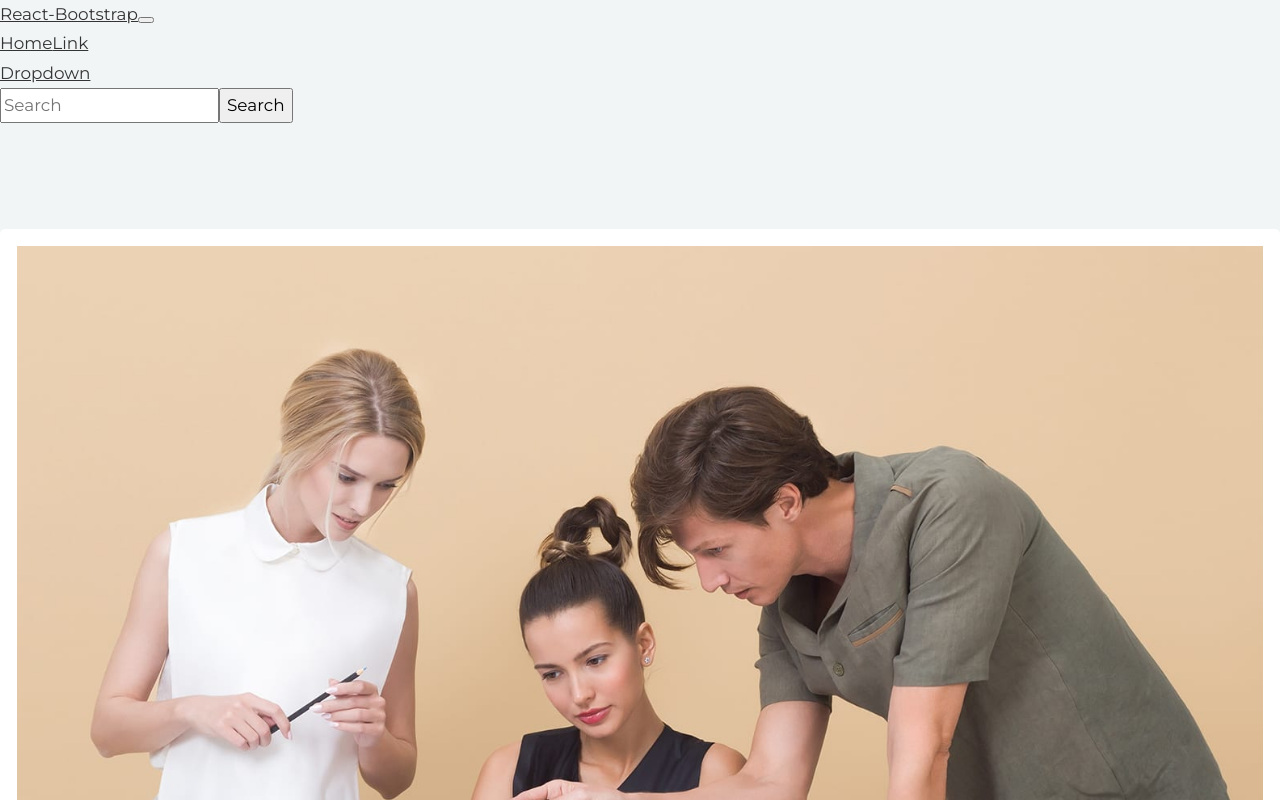
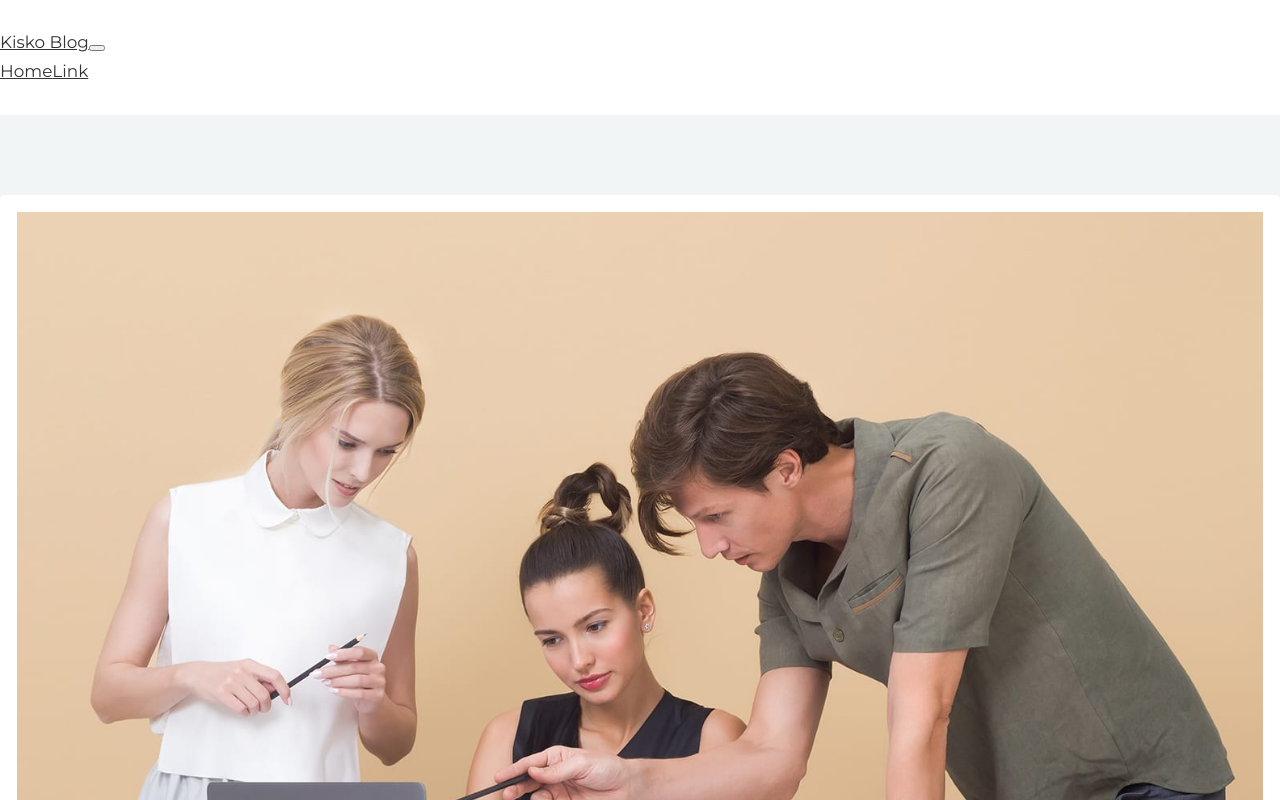
Before and after one commit to Mushfiqur06/kisko-blog-with-gatsby, a Gatsby site: page / in a window 1280 px wide. Built offline with nearby package versions, Linux system fonts and the light colour scheme; Gatsby itself is replaced by a stand-in of ours.

Commit message:
Remove site meta title

```diff
--- a/src/components/header.js
+++ b/src/components/header.js
@@ -1,38 +1,21 @@
 // import { Link } from "gatsby"
-import PropTypes from "prop-types"
 import React from "react"
-import { Navbar, Nav, NavDropdown, Form, FormControl,  Button } from 'react-bootstrap'
+import { Navbar, Nav, Container } from 'react-bootstrap'
 
-const Header = ({ siteTitle }) => (
-  <Navbar bg="light" expand="lg">
-  <Navbar.Brand href="#home">React-Bootstrap</Navbar.Brand>
+const Header = () => (
+  <Navbar className="navbar navbar-default">
+    <Container>
+      <Navbar.Brand href="#home">Kisko Blog</Navbar.Brand>
       <Navbar.Toggle aria-controls="basic-navbar-nav" />
       <Navbar.Collapse id="basic-navbar-nav">
-    <Nav className="mr-auto">
+        <Nav className="ml-auto">
           <Nav.Link href="#home">Home</Nav.Link>
           <Nav.Link href="#link">Link</Nav.Link>
-      <NavDropdown title="Dropdown" id="basic-nav-dropdown">
-        <NavDropdown.Item href="#action/3.1">Action</NavDropdown.Item>
-        <NavDropdown.Item href="#action/3.2">Another action</NavDropdown.Item>
-        <NavDropdown.Item href="#action/3.3">Something</NavDropdown.Item>
-        <NavDropdown.Divider />
-        <NavDropdown.Item href="#action/3.4">Separated link</NavDropdown.Item>
-      </NavDropdown>
         </Nav>
-    <Form inline>
-      <FormControl type="text" placeholder="Search" className="mr-sm-2" />
-      <Button variant="outline-success">Search</Button>
-    </Form>
       </Navbar.Collapse>
+    </Container>
   </Navbar>
 )
 
-Header.propTypes = {
-  siteTitle: PropTypes.string,
-}
-
-Header.defaultProps = {
-  siteTitle: ``,
-}
 
 export default Header
```
Lines whose indentation alone changed are shown as unchanged.
